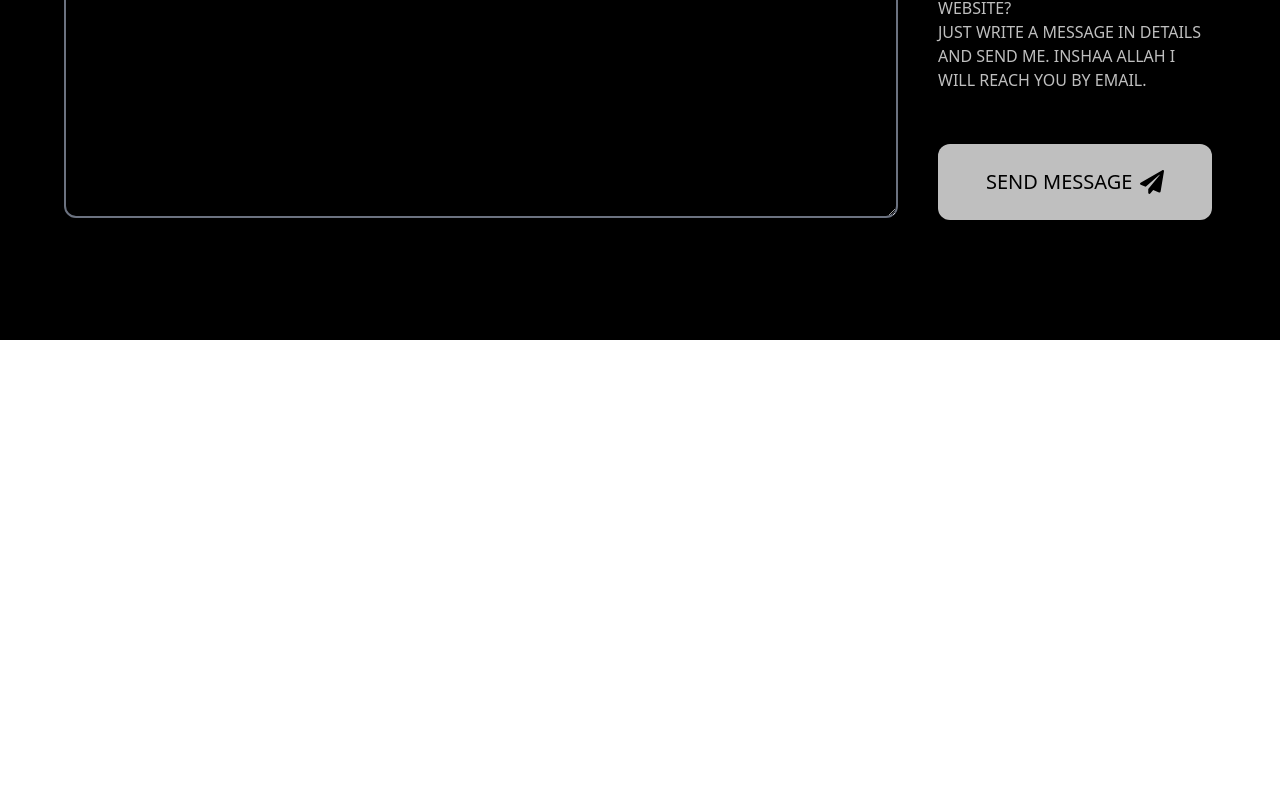
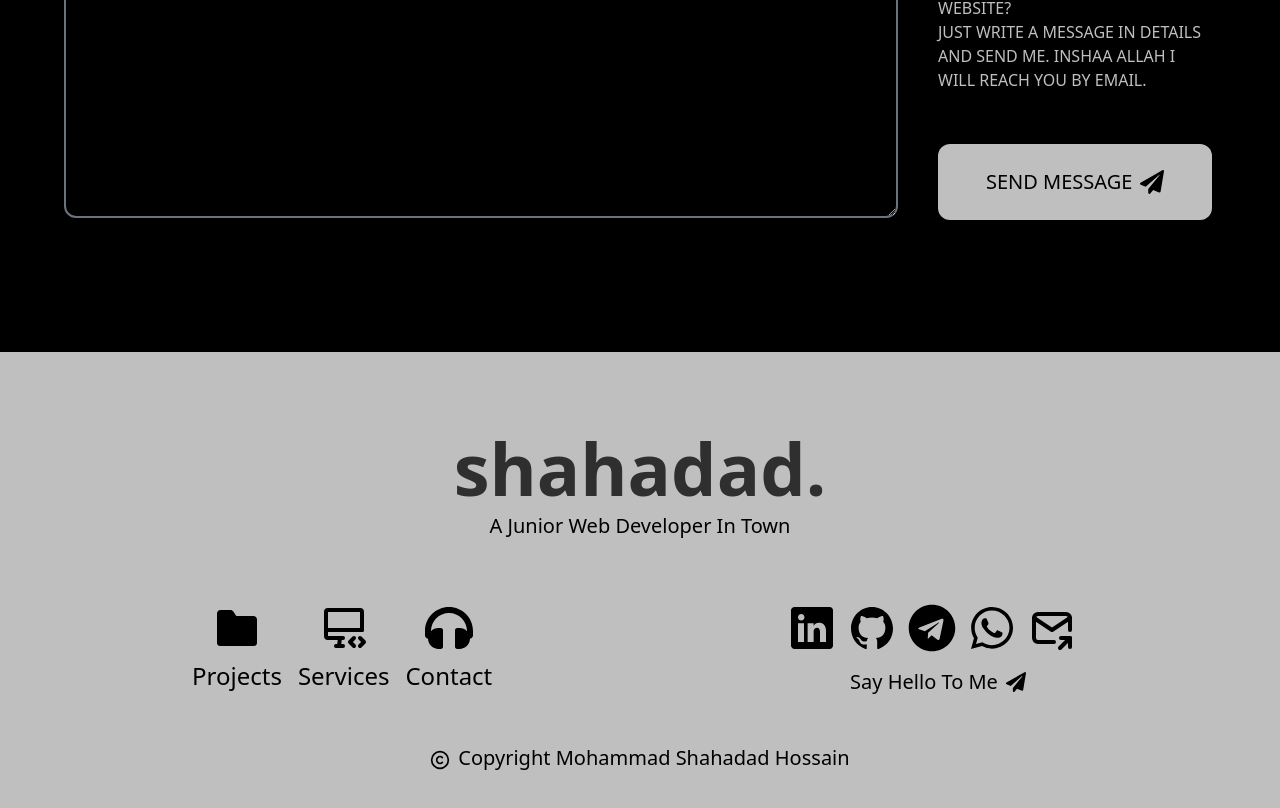
Before and after one commit to mdshahadad/portfolio, a React (Vite) app: page /contact in a window 1280 px wide. Shown: the part 460-1268 px from the top of the page. Before the commit the page ends 800 px from the top, so only its background shows below. Built offline with nearby package versions, Linux system fonts and the light colour scheme.

Commit message:
Add footer to all pages and stop prop types

```diff
--- a/src/AboutCompo/AboutCompo.jsx
+++ b/src/AboutCompo/AboutCompo.jsx
@@ -1,4 +1,5 @@
 import AboutMe from "../Home/AboutMeSection/AboutMe";
+import Footer from "../Home/Footer.jsx/Footer";
 import Navbar from "../Home/Navbar/Navbar";
 
 const AboutCompo = () => {
@@ -6,6 +7,7 @@ const AboutCompo = () => {
         <div className="bg-black">
             <Navbar></Navbar>
             <AboutMe></AboutMe>
+            <Footer></Footer>
         </div>
     );
 };
--- a/src/Contact/ContactComponents.jsx
+++ b/src/Contact/ContactComponents.jsx
@@ -1,13 +1,15 @@
 import ContactForm from "../Home/ContactSection/ContactForm";
+import Footer from "../Home/Footer.jsx/Footer";
 import Navbar from "../Home/Navbar/Navbar";
 
 const ContactComponents = () => {
     return (
-        <div className="bg-black h-screen">
+        <div className="bg-black">
             <Navbar></Navbar>
             <div className="max-w-6xl mx-auto -mt-20">
                 <ContactForm></ContactForm>
             </div>
+            <Footer></Footer>
         </div>
     );
 };
--- a/src/Projects/ProjectsCompo.jsx
+++ b/src/Projects/ProjectsCompo.jsx
@@ -1,3 +1,4 @@
+import Footer from "../Home/Footer.jsx/Footer";
 import Navbar from "../Home/Navbar/Navbar";
 import ProjectsCard from "../Home/Projects/ProjectsCard";
 
@@ -6,6 +7,7 @@ const ProjectsCompo = () => {
         <div className="bg-black">
             <Navbar></Navbar>
             <ProjectsCard></ProjectsCard>
+            <Footer></Footer>
         </div>
     );
 };
--- a/src/Services/ServicesCompo.jsx
+++ b/src/Services/ServicesCompo.jsx
@@ -1,3 +1,4 @@
+import Footer from "../Home/Footer.jsx/Footer";
 import Navbar from "../Home/Navbar/Navbar";
 import Services from "../Home/Services/Services";
 
@@ -7,6 +8,7 @@ const ServicesCompo = () => {
             <Navbar></Navbar>
             <h3 className="text-white opacity-65 font-medium text-3xl text-center mt-12 uppercase hover:opacity-100">Choose services you want</h3>
             <Services></Services>
+            <Footer></Footer>
         </div>
     );
 };
```
Also changed, not shown: .eslintrc.cjs, 1 other file (tests, documents, lock files or other folders).
